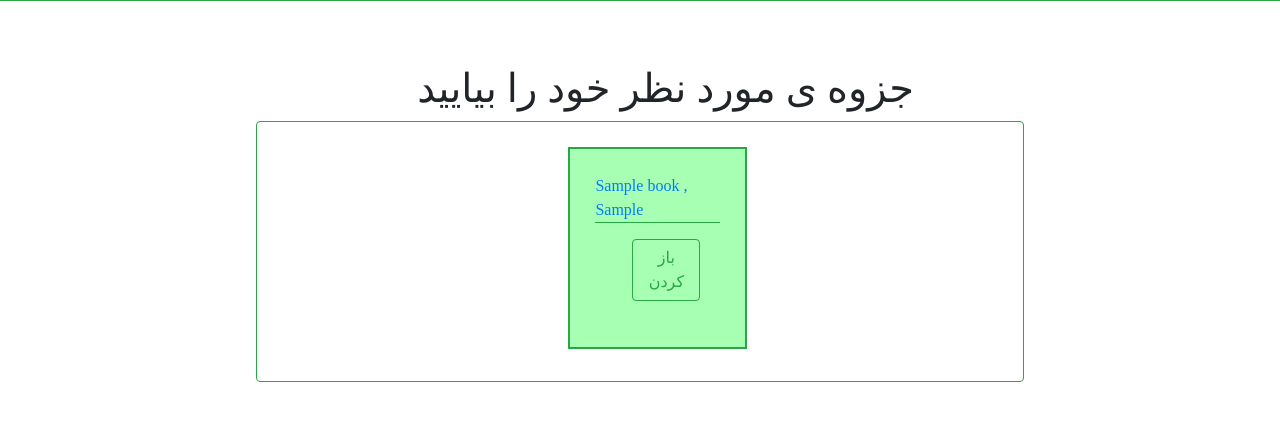
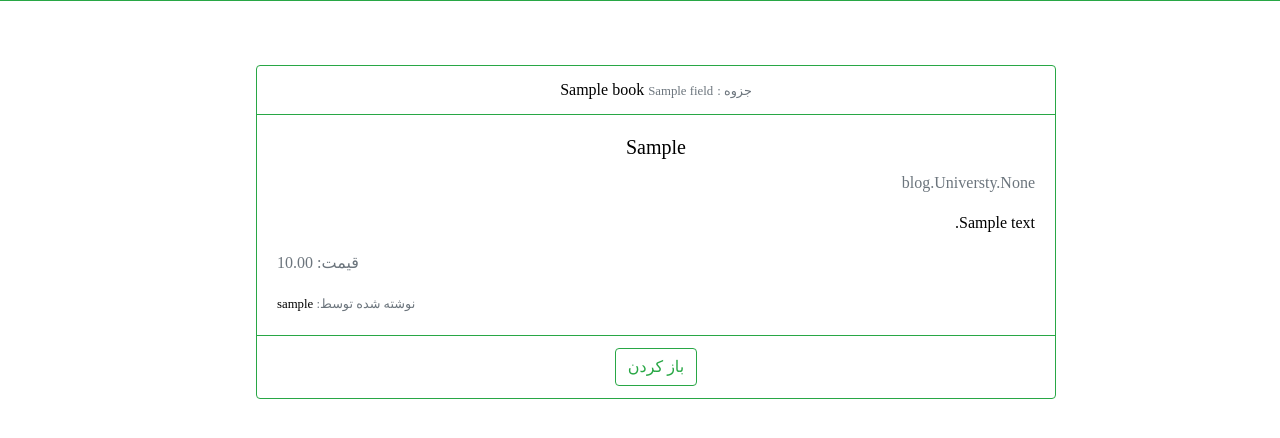
Before and after one commit to pooyaphoenix/Jasper, a Django app: page / in a window 1280 px wide. Shown: the part 58-496 px from the top of the page. Run offline with Django 3.2, Linux system fonts and the light colour scheme; tables that the repository leaves empty hold one stand-in row (values such as "Sample post"); some libraries are stand-ins or nearby versions.

Commit message:
blog interface has upgraded 02

```diff
--- a/jasper/blog/templates/base.html
+++ b/jasper/blog/templates/base.html
@@ -117,4 +117,9 @@ margin: 5% 0% 10% 20%;
       {% endblock %}
 
  </body>
+ <footer style="font-family: vazir">
+
+  فوتر اینجا ساخته شود.
+
+ </footer>
 </html>
--- a/jasper/blog/templates/home.html
+++ b/jasper/blog/templates/home.html
@@ -10,48 +10,48 @@
      {% block body %}
     <body>
             <div class="center">
-                <h1 style="text-align:center; margin-right: 20%">جزوه ی مورد نظر خود را بیایید</h1>
-                {% if allof_books %}
-                  <ul class="boxouter card-header bg-transparent border-  card border-success mb-3">
+                  {% if allof_books %}
+
                       {% for Book in allof_books %}
-                        <div class="box card-body text-success card-title"><a class="card-text" href="/{{Book.id}}">{{Book.name}} , {{ Book.master}}
-                          <div class="card-footer bg-transparent border-success">
-                              <button class="center btn btn-outline-success" >باز کردن</button>
-                          </div>
-                        </a></div>
+
+                    <div class="card border-success mb-3" style="max-width: 50rem;">
+                        <div class="card-header bg-transparent border-success" style="text-align: center;" dir="rtl" >
+                          {% if Book.status == 'j' %}
+                          <small class="text-muted">جزوه :</small>
+                          <a class="card-text" style="color: black" href="/{{Book.id}}" >{{Book.name}}</a>
+                          <small class="text-muted">{{Book.field}}</small>
+                          {% else %}
+                          <small class="text-muted">کتاب :</small>
+                          <a class="card-text" style="color: black" href="/{{Book.id}}" >{{Book.name}}</a>
+                          <small class="text-muted">{{Book.field}}</small>
+                          {% endif %}
+                        </div>
+                        <div class="card-body text-success" >
+                          <h5 class="card-title" style="text-align: center; color: black">{{ Book.master}}</h5>
+                          <p class="text-muted" style="text-align: right" dir="rtl">
+                              {{Book.university}}
+                          </p>
+                          <p class="card-text" style="text-align: right; color: black;" dir="rtl">{{ Book.description}}</p>
+
+                          <p class="text-muted">قیمت: {{Book.price}}</p>
+                          <small class="text-muted" dir="rtl">نوشته شده توسط: <a style="color: black" href="#">{{Book.user}}</a></small>
+                        </div>
+                        <div class="card-footer bg-transparent border-success"style="text-align:center;" >
+                           <a href="/{{Book.id}}">
+                            <button class="btn btn-outline-success">
+                              باز کردن
+                            </button>
+                          </a>
+                        </div>
+                      </div>
                       {% endfor %}
-                  </ul>
-                {% else %}
-                  <p class="boxouter box" style="color:tomato">not available.</p>
-                {% endif %}
+                  {% else %}
+                  <p class="boxouter center box" style="color:tomato; text-align: center;">جزوه یا کتابی در دیتابیس ذخیره نشده</p>
+                  {% endif %}
+                  <!--
 
 
-               <!-- <div class="card border-success mb-3" style="max-width: 18rem;">
-                    <div class="card-header bg-transparent border-success">Header</div>
-                    <div class="card-body text-success">
-                      <h5 class="card-title">Success card title</h5>
-                      <p class="card-text">Some quick example text to build on the card title and make up the bulk of the card's content.</p>
-                    </div>
-                    <div class="card-footer bg-transparent border-success">
-                        <button class="btn btn-outline-success" type="submit">باز کردن</button>
-                    </div>
-                  </div>
-
-
-                  <div class="container">
-                      <h2>Stretched Link in Card</h2>
-                      <p>Add the .stretched-link class to a link inside the card, and it will make the whole card clickable (the card will act as a link):</p>
-                      <div class="card" style="width:400px">
-                        <img class="card-img-top" src="img_avatar1.png" alt="Card image" style="width:100%">
-                        <div class="card-body">
-                          <h4 class="card-title">John Doe</h4>
-                          <p class="card-text">Some example text some example text. John Doe is an architect and engineer</p>
-                          <a href="#" class="btn btn-primary stretched-link">See Profile</a>
-                        </div>
-                      </div>
-                    </div>
-                    -->
-
+             </div>
     </body>
    {% endblock %}
 
```
